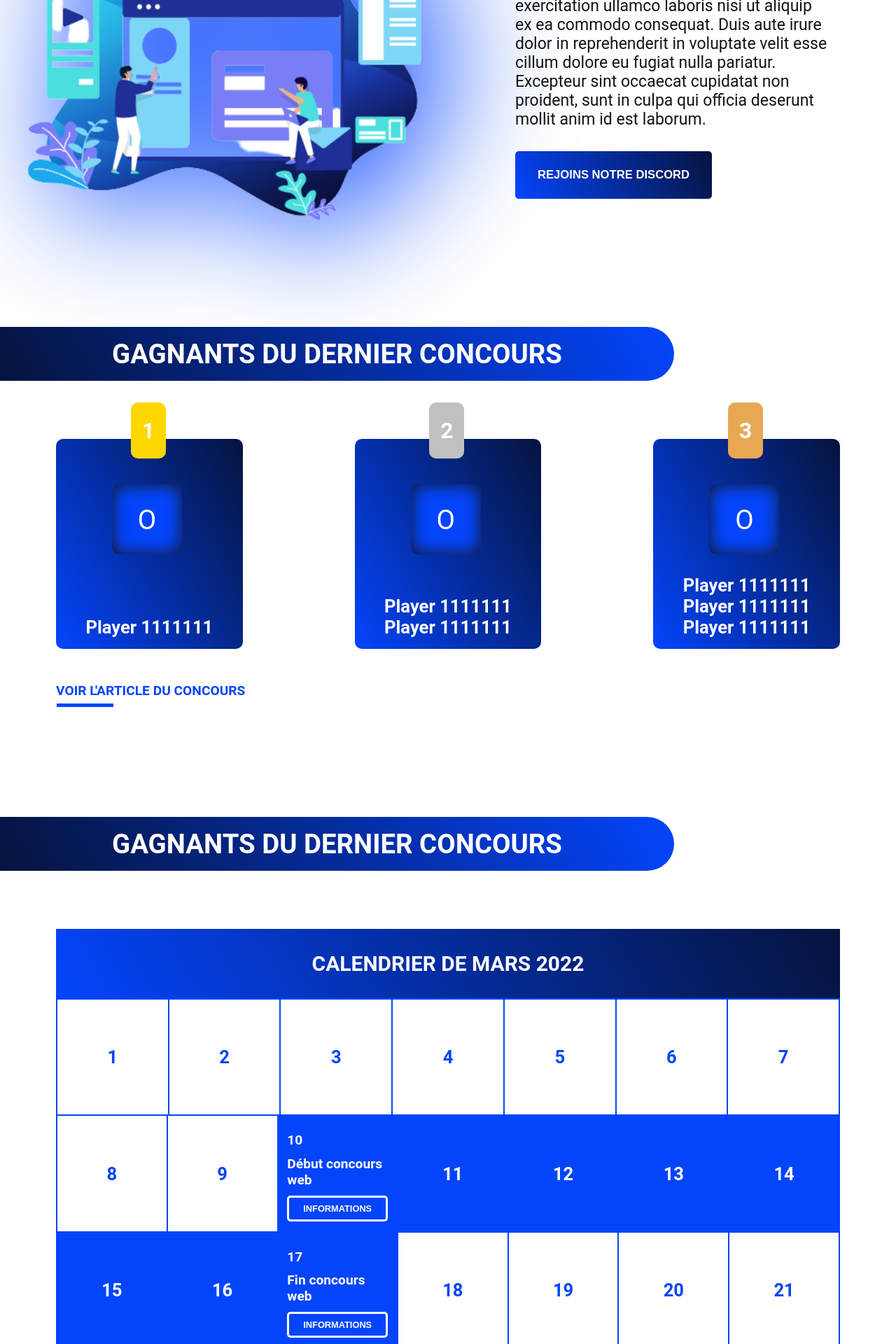
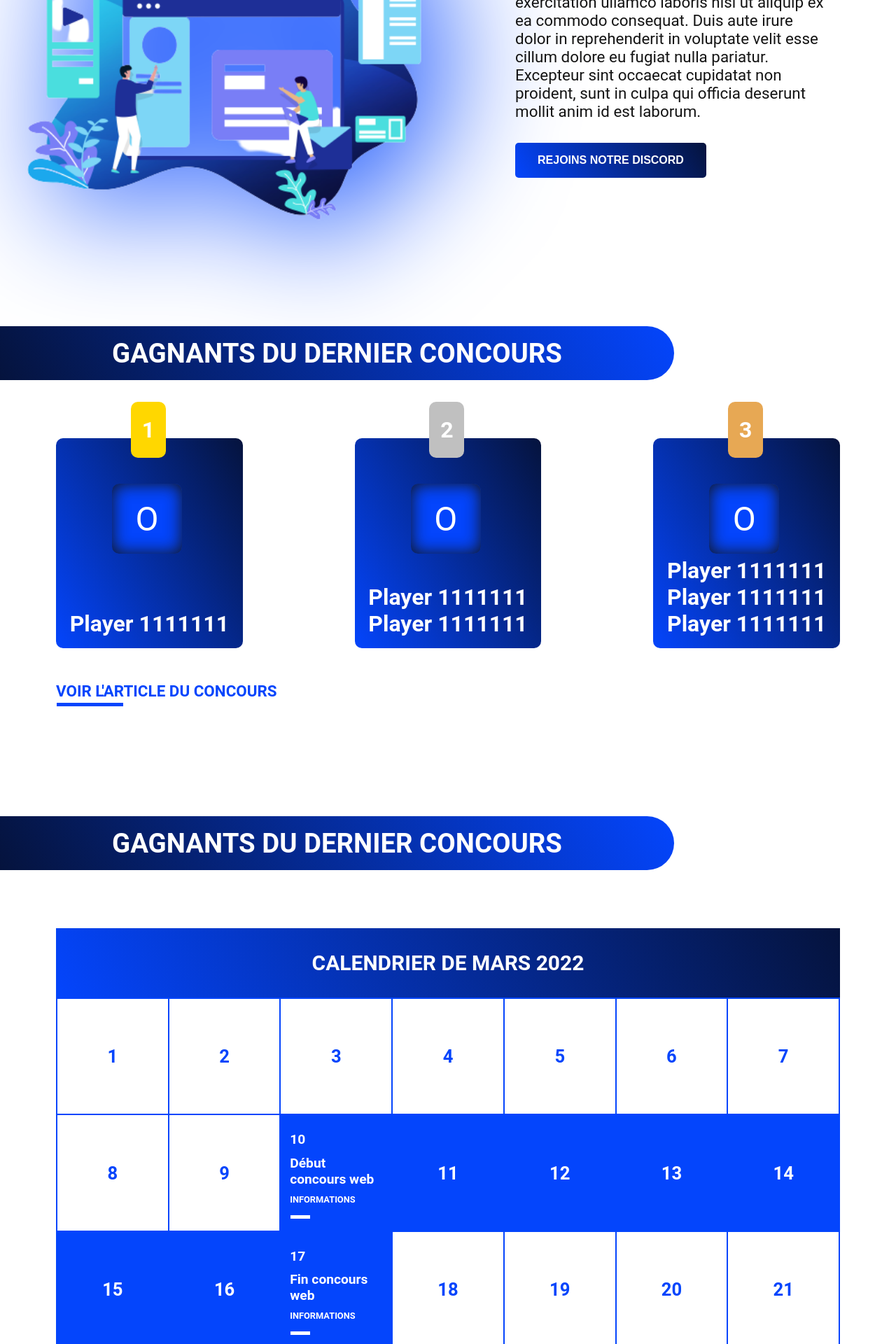
Before and after one commit to RMrenex/FunCodeTournamentOld, a React (Create React App) app: page /article in a window 1280 px wide. Shown: the part 880-2800 px from the top of the page at 70% size. Built offline with nearby package versions, Linux system fonts and the light colour scheme.

Commit message:
fix responsive on entire page

```diff
--- a/package.json
+++ b/package.json
@@ -3,6 +3,7 @@
   "version": "0.1.0",
   "private": true,
   "dependencies": {
+    "@fortawesome/fontawesome-svg-core": "^1.3.0",
     "@testing-library/jest-dom": "^5.16.2",
     "@testing-library/react": "^12.1.3",
     "@testing-library/user-event": "^13.5.0",
--- a/src/components/Calendar.js
+++ b/src/components/Calendar.js
@@ -20,7 +20,7 @@ const Calendar = () => {
                     <div className="calendar-container__days--day calendar-container__days--event">
                         <p>10</p>
                         <p>Début concours web</p>
-                        <button className="border-button">INFORMATIONS</button>
+                        <a href="">INFORMATIONS</a>
                     </div>
                     <div className="calendar-container__days--day calendar-container__days--active"><p>11</p></div>
                     <div className="calendar-container__days--day calendar-container__days--active"><p>12</p></div>
@@ -31,7 +31,7 @@ const Calendar = () => {
                     <div className="calendar-container__days--day calendar-container__days--event">
                         <p>17</p>
                         <p>Fin concours web</p>
-                        <button className="border-button">INFORMATIONS</button>
+                        <a href="">INFORMATIONS</a>
                     </div>
                     <div className="calendar-container__days--day"><p>18</p></div>
                     <div className="calendar-container__days--day"><p>19</p></div>
--- a/src/scss/components/_calendar.scss
+++ b/src/scss/components/_calendar.scss
@@ -1,10 +1,13 @@
 .calendar-container{
 	width: 100%;
 	padding: 10rem 5rem;
+	@media screen and (max-width: 768px){
+		padding: 10rem 1rem;
+	}
 	&__title{
 		width: 100%;
 		background: $right-gradiant;
-		font-size: 2vw;
+		font-size: max(2vw, min(1rem));
 		text-align: center;
 		padding: 2rem 1rem;
 	}
@@ -20,10 +23,16 @@
 			border: 1px solid $light-blue;
 			align-items: center;
 			justify-content: center;
-			font-size: 2vw;
+			font-size: max(2vw, min(1rem));
 			font-weight: bold;
 			& p{
 				color: $light-blue;
+			}
+			@media screen and (max-width: 425px){
+				flex: 1 0 20%;
+			}
+			@media screen and (max-width: 320px){
+				flex: 1 0 35%;
 			}
 
 		}
@@ -33,11 +42,37 @@
 			background-color: $light-blue;
 			& p{
 				color: $white;
-				font-size: 1.5vw;
+				font-size: max(1.5vw, min(0.5rem));
 				margin: 0.8vw 0vw;
+				@media screen and (max-width: 375px){
+					display: none;
+				}
 			}
-			& button{
+			& a{
 				font-size: 1vw;
+				position: absolute;
+				&::before{
+					content : "";
+					position: absolute;
+					top: 30px;
+					left: 1px;
+					width: 30%;
+					border-bottom: 5px solid $white;
+					transition: width 0.3s;
+				}
+				&:hover{
+					&::before{
+						width: 100%;
+						border-color: $white;
+					}
+				}
+				@media screen and (max-width: 768px) {
+					font-size: 0.5rem;
+					&::before{
+						top: 10px;
+						border-bottom: 2px solid $white;
+					}
+				}
 			}
 		}
 		&--active{
--- a/src/scss/components/_podium-card.scss
+++ b/src/scss/components/_podium-card.scss
@@ -36,7 +36,7 @@
         box-shadow: inset 0px 0px 25px 0px $black;
         display: flex;
         justify-content: center;
-        font-size: 3vw;
+        font-size: 3rem;
         align-items: center;
         position: absolute;
         right: 30%;
@@ -48,7 +48,7 @@
         bottom: 1rem;
         text-align: center;
         width: 100%;
-        font-size: 2vw;
+        font-size: 2rem;
         font-weight: bold;
     }
 }
--- a/src/scss/layouts/_about.scss
+++ b/src/scss/layouts/_about.scss
@@ -9,7 +9,6 @@
     &__illustration, &__text{
         position: relative;
         width: 50%;
-        height: 500px;
         @media screen and (max-width: 1024px){
             width: 100%;
         }
@@ -18,6 +17,7 @@
         display: flex;
         justify-content: center;
         align-items: center;
+        height: 500px;
         &--image{
             width: 651px;
             height: 683px;
@@ -25,20 +25,25 @@
             filter: drop-shadow(30px 20px 90px $light-blue);
             @media screen and (max-width: 767px){
                 display: none;
+                height: 50px;
             }
         }
     }
     &__text{
         padding: 0rem 6rem;
-        font-size: 1.8vw;
+        font-size: max(1.5vw, min(1.4rem));
         & p{
             color: $black;
             margin-bottom: 2rem;
         }
+        & button{
+            font-size: 1rem;
+            padding: 1rem 2rem;
+        }
         @media screen and (max-width: 767px){
             position: absolute;
             top: 7rem;
-            font-size: 1.5rem;
+            //font-size: 1.5rem;
             padding: 0rem 1rem;
         }
     }
--- a/src/scss/layouts/_footer.scss
+++ b/src/scss/layouts/_footer.scss
@@ -5,16 +5,22 @@
     text-align: center;
     &__social{
         padding: 10vh 5vw;
-        font-size: 2vw;
+        font-size: max(2vw, min(1rem));
         font-weight: bold;
         text-transform: uppercase;
         & ul{
             display: flex;
             justify-content: space-around;
+            @media screen and (max-width: 425px){
+                display: flex;
+                flex-direction: column;
+                gap: 1.5rem;
+            }
         }
     }
     &__copyright > p{
         text-align: center;
         font-weight: bold;
+        font-size: max(1vw, min(0.8rem));
     }
 }
--- a/src/scss/layouts/_navbar.scss
+++ b/src/scss/layouts/_navbar.scss
@@ -5,7 +5,8 @@
         & li a{
             color: $white;
             font-weight: bold;
-            font-size: 1.5rem;
+            //font-size: 1.5rem;
+            font-size: max(1.5vw, min(1.2rem));
             position: relative;
             &::before{
                 content : "";
@@ -26,7 +27,7 @@
                 font-size: 1.2rem;
             }
             @media screen and (max-width: 425px) {
-                font-size: 0.5rem;
+                font-size: 0.6rem;
                 &::before{
                     top: 20px;
                     border-bottom: 2px solid $white;
--- a/src/scss/layouts/_podium.scss
+++ b/src/scss/layouts/_podium.scss
@@ -2,7 +2,7 @@
     padding: 10rem 5rem;
     &__link{
         color: $light-blue;
-        font-size: 1.5vw;
+        font-size: max(1.5vw, min(1.4rem));
         font-weight: bold;
         position: absolute;
         margin-top: 3rem;
@@ -23,14 +23,22 @@
                 border-color: $light-blue;
             }
         }
-        @media screen and (max-width: 610px) {
-            font-size: 1.2rem;
-        }
         @media screen and (max-width: 425px) {
-            font-size: 0.5rem;
+            font-size: 1rem;
             &::before{
                 top: 20px;
                 border-bottom: 2px solid $white;
+            }
+        }
+        @media screen and (max-width: 375px){
+            font-size: 0.8rem;
+        }
+        @media screen and (max-width: 320px){
+            font-size: 0.58rem;
+        }
+        @media screen and (min-width: 2560px){
+            &::before{
+                top: 40px;
             }
         }
     }
@@ -48,4 +56,7 @@
         display: flex;
         gap: 5rem;
     }
+    @media screen and (min-width: 2560px){
+        margin-top: 5rem;
+    }
 }
--- a/src/scss/utils/_mixins.scss
+++ b/src/scss/utils/_mixins.scss
@@ -1,7 +1,7 @@
 @mixin buttons{
     color: $white;
     text-transform: uppercase;
-    font-size: 1.3vw;
+    font-size: max(1.3vw, min(1.3rem));
     font-weight: bold;
     outline: none;
     border: none;
@@ -14,12 +14,11 @@
 @mixin section-title{
     color: $white;
     text-transform: uppercase;
-    font-size: 2vw;
+    font-size: max(2vw, min(1rem));
     font-weight: bold;
     padding: 1rem 10rem;
     position: absolute;
     @media screen and (max-width: 1024px){
-        font-size: 1rem;
         padding: 1rem 5rem;
     }
     @media screen and (max-width: 425px){
```
Also changed, not shown: 1 other file (tests, documents, lock files or other folders).
